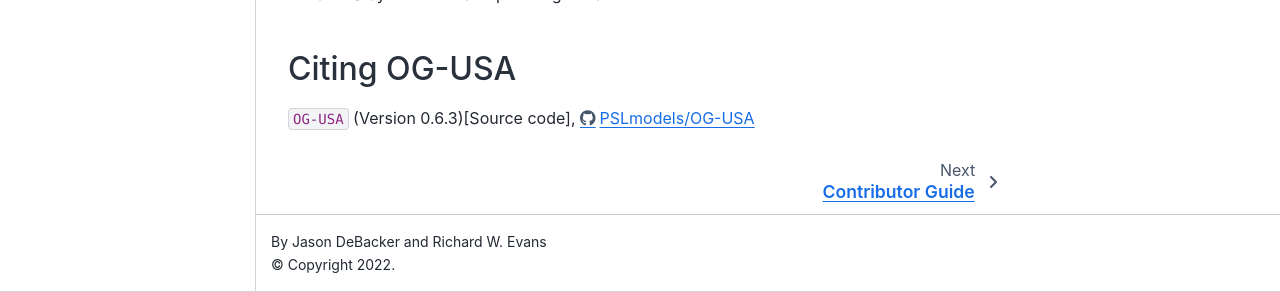
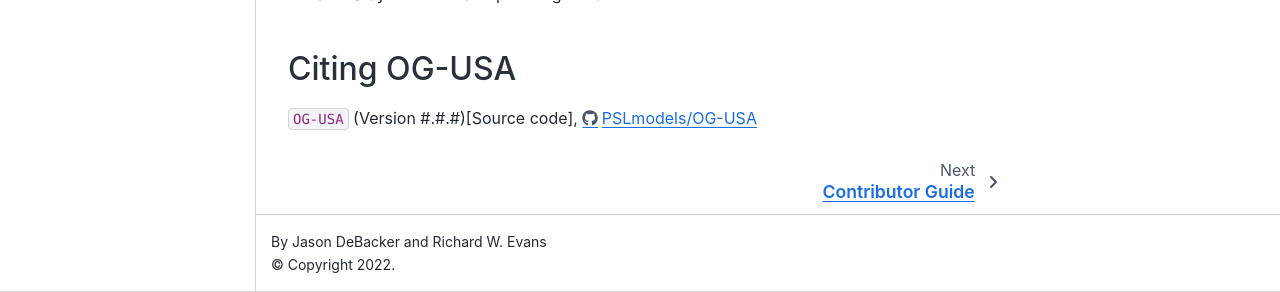
Before and after one commit to PSLmodels/OG-USA, a Jupyter Book: the page built from docs/book/content/intro/intro.md, in a window 1280 px wide and 1256 px high. Shown: the part 964-1256 px from the top of the window. Built offline with Jupyter Book 1.0.4 settings and Sphinx 7.4.7 and the Sphinx Book theme 1.1.4, drawn with Linux system fonts in a browser that asks for light colours.

Commit message:
Fixed version number for citing in intro/intro.md

```diff
--- a/docs/book/content/intro/intro.md
+++ b/docs/book/content/intro/intro.md
@@ -25,4 +25,4 @@
 (Sec_CitingOGUSA)=
 ## Citing OG-USA
 
-`OG-USA` (Version 0.6.3)[Source code], https://github.com/PSLmodels/OG-USA
+`OG-USA` (Version #.#.#)[Source code], https://github.com/PSLmodels/OG-USA
```
